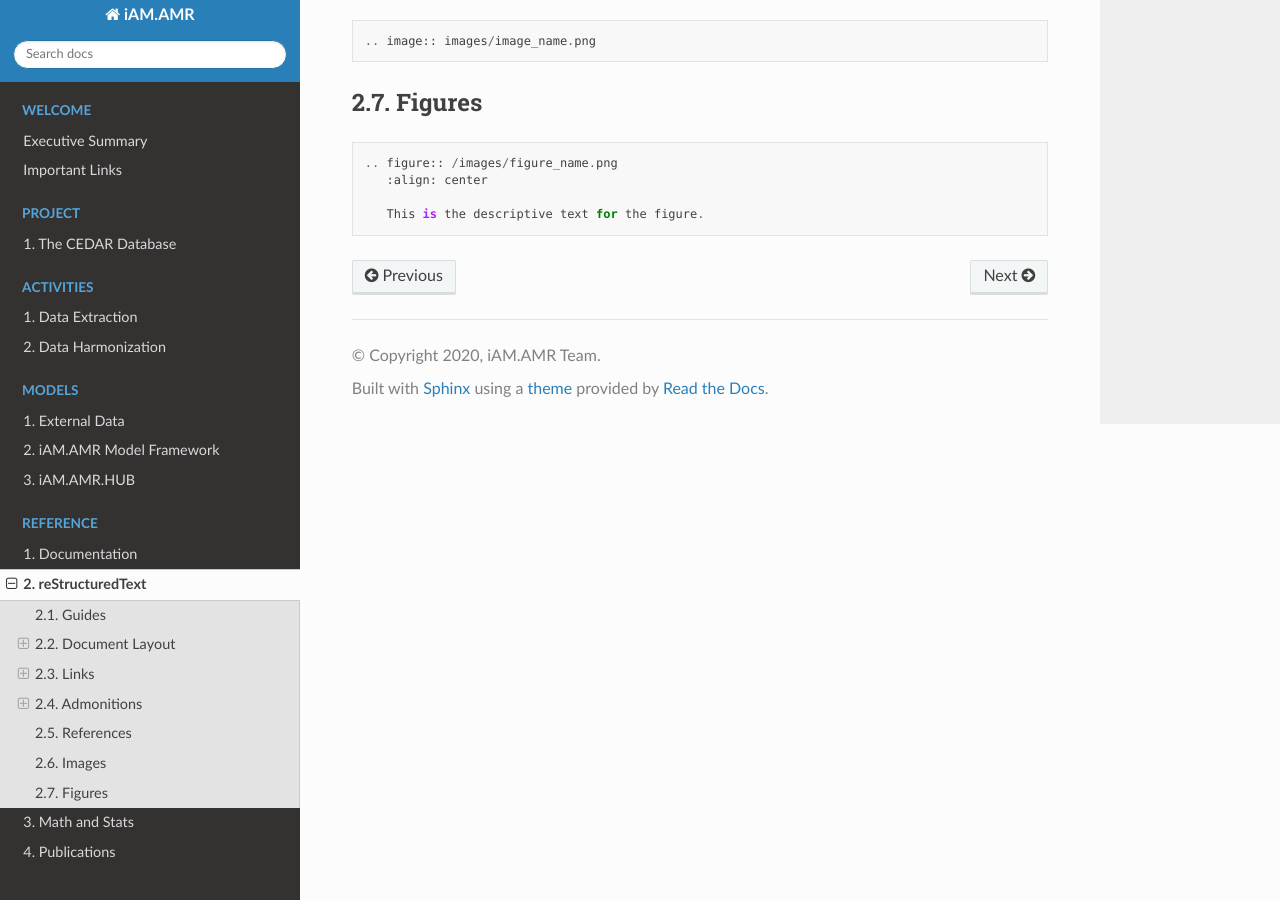
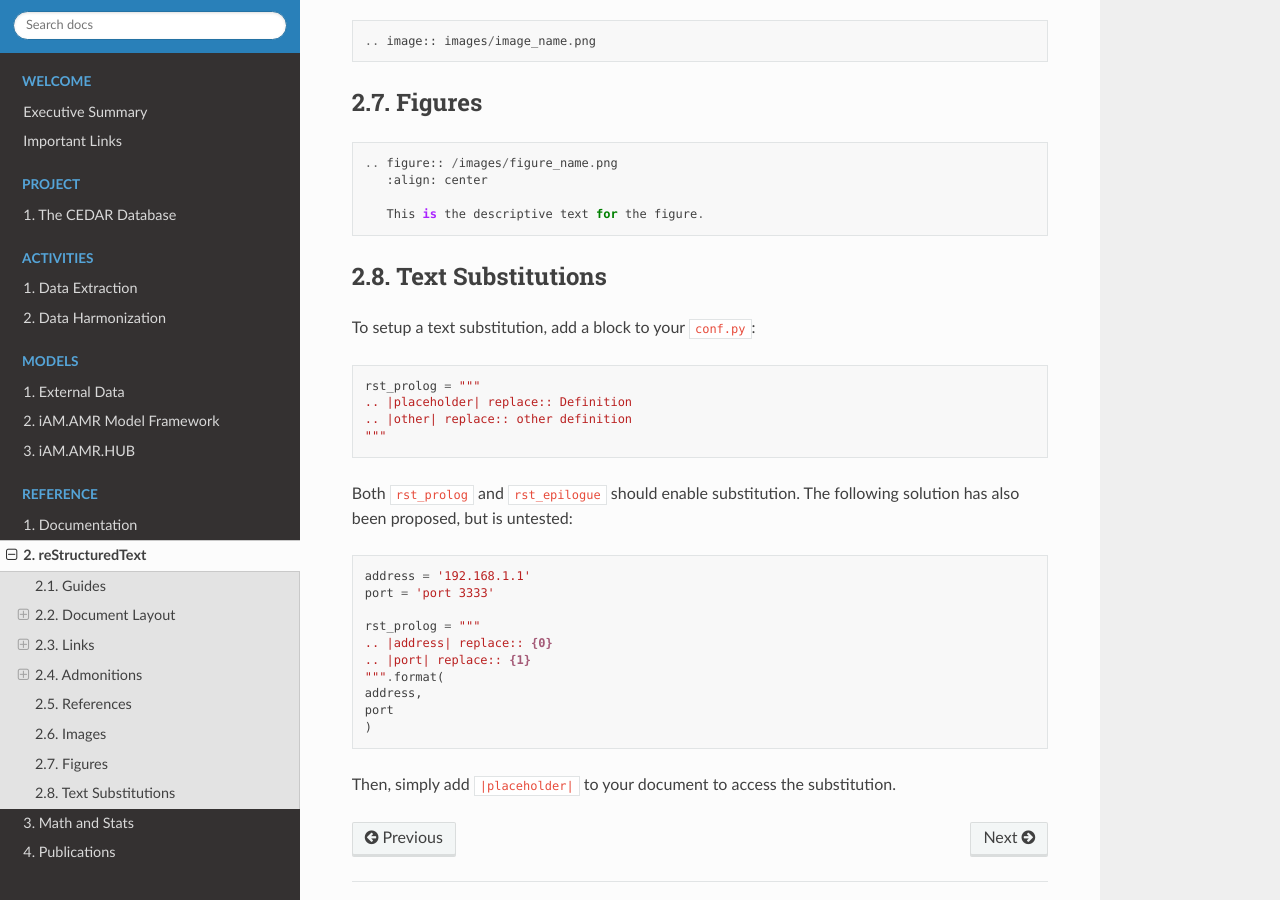
Before and after one commit to iAM-AMR/iAM.AMR.DOC, a Sphinx documentation site: the page built from source/10_reference/reST.rst, in a window 1280 px wide and 900 px high, scrolled down 4279 px. Built offline with Sphinx 7.4.7 and the Read the Docs theme 2.0.0, drawn with Linux system fonts in a browser that asks for light colours; a script that is not in the unit is left out.

Commit message:
Update reST.rst

```diff
--- a/source/10_reference/reST.rst
+++ b/source/10_reference/reST.rst
@@ -170,3 +170,29 @@ Figures
       :align: center
 
       This is the descriptive text for the figure.
+
+
+Text Substitutions
+------------------
+
+To setup a text substitution, add a block to your ``conf.py``::
+
+  rst_prolog = """
+  .. |placeholder| replace:: Definition
+  .. |other| replace:: other definition
+  """
+
+Both ``rst_prolog`` and ``rst_epilogue`` should enable substitution. The following solution has also been proposed, but is untested::
+
+  address = '192.168.1.1'
+  port = 'port 3333'
+
+  rst_prolog = """
+  .. |address| replace:: {0}
+  .. |port| replace:: {1}
+  """.format(
+  address,
+  port
+  )
+
+Then, simply add ``|placeholder|`` to your document to access the substitution.
```
